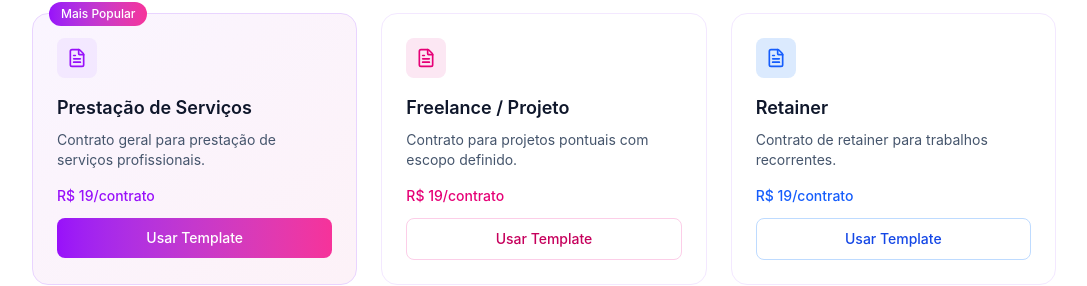
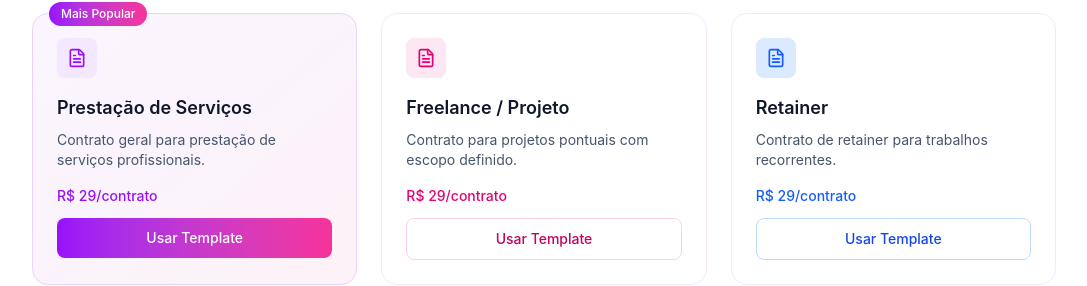
Before and after one commit to alternative-down/contrato-express, a Next.js app: page / in a window 1280 px wide. Shown: the part 1750-2036 px from the top of the page, without its empty margins (96-1183 px from the left). Built offline with nearby package versions, Linux system fonts and the light colour scheme; no server answers; the database is empty.

Commit message:
fix: update all R9 -> R9 per contract across all files
- templates.ts: price 19 -> 29 for all 3 basic templates
- pricing/page.tsx: Avulso R9 -> R9
- page.tsx: template cards R9 -> R9
- termos/page.tsx: Avulso R9 -> R9
- checkout/pack5: comparison text R9 -> R9

```diff
--- a/src/app/checkout/pack5/page.tsx
+++ b/src/app/checkout/pack5/page.tsx
@@ -108,7 +108,7 @@ export default function CheckoutPack5Page() {
                 <span className="text-green-600 font-semibold">Você economiza R$ 16</span>
               </div>
               <div className="mt-1 text-purple-600 font-medium text-sm">
-                R$ 15,80 por contrato (vs R$ 19 no Basic)
+                R$ 15,80 por contrato (vs R$ 29 no Basic)
               </div>
             </div>
 
@@ -188,7 +188,7 @@ export default function CheckoutPack5Page() {
               },
               {
                 q: "O que acontece quando acabarem os créditos?",
-                a: "Você compra outro Pack 5 ou usa o plano por contrato (R$ 19/contrato).",
+                a: "Você compra outro Pack 5 ou usa o plano por contrato (R$ 29/contrato).",
               },
             ].map(({ q, a }) => (
               <details key={q} className="group">
--- a/src/app/page.tsx
+++ b/src/app/page.tsx
@@ -163,7 +163,7 @@ export default function LandingPage() {
               </div>
               <h3 className="text-lg font-semibold text-slate-900 mb-2">Prestação de Serviços</h3>
               <p className="text-slate-600 text-sm">Contrato geral para prestação de serviços profissionais.</p>
-              <div className="mt-4 text-sm font-medium text-purple-600">R$ 19/contrato</div>
+              <div className="mt-4 text-sm font-medium text-purple-600">R$ 29/contrato</div>
               <Link href="/create?template=services" className="mt-3 block w-full py-2.5 rounded-lg bg-gradient-to-r from-purple-600 to-pink-500 text-white font-medium text-center hover:shadow-lg transition-shadow text-sm">
                 Usar Template
               </Link>
@@ -174,7 +174,7 @@ export default function LandingPage() {
               </div>
               <h3 className="text-lg font-semibold text-slate-900 mb-2">Freelance / Projeto</h3>
               <p className="text-slate-600 text-sm">Contrato para projetos pontuais com escopo definido.</p>
-              <div className="mt-4 text-sm font-medium text-pink-600">R$ 19/contrato</div>
+              <div className="mt-4 text-sm font-medium text-pink-600">R$ 29/contrato</div>
               <Link href="/create?template=freelance" className="mt-3 block w-full py-2.5 rounded-lg border border-pink-200 text-pink-700 font-medium text-center hover:bg-pink-50 transition-colors text-sm">
                 Usar Template
               </Link>
@@ -185,7 +185,7 @@ export default function LandingPage() {
               </div>
               <h3 className="text-lg font-semibold text-slate-900 mb-2">Retainer</h3>
               <p className="text-slate-600 text-sm">Contrato de retainer para trabalhos recorrentes.</p>
-              <div className="mt-4 text-sm font-medium text-blue-600">R$ 19/contrato</div>
+              <div className="mt-4 text-sm font-medium text-blue-600">R$ 29/contrato</div>
               <Link href="/create?template=retainer" className="mt-3 block w-full py-2.5 rounded-lg border border-blue-200 text-blue-700 font-medium text-center hover:bg-blue-50 transition-colors text-sm">
                 Usar Template
               </Link>
--- a/src/app/pricing/page.tsx
+++ b/src/app/pricing/page.tsx
@@ -154,7 +154,7 @@ export default function PricingPage() {
               <h2 className="text-lg font-semibold text-slate-900 mb-1">Contrato Avulso</h2>
               <p className="text-slate-500 text-sm mb-4">Pague apenas pelo que precisa</p>
               <div className="mb-6">
-                <span className="text-3xl font-bold text-slate-900">R$ 19</span>
+                <span className="text-3xl font-bold text-slate-900">R$ 29</span>
                 <span className="text-slate-500 text-sm"> / contrato</span>
               </div>
               <ul className="space-y-2 mb-6">
@@ -172,7 +172,7 @@ export default function PricingPage() {
                 </li>
               </ul>
               <Link href="/templates" className="block w-full py-3 text-center border border-purple-200 text-purple-700 font-semibold rounded-xl hover:bg-purple-50 transition text-sm">
-                Comprar por R$ 19
+                Comprar por R$ 29
               </Link>
             </div>
           </div>
--- a/src/app/termos/page.tsx
+++ b/src/app/termos/page.tsx
@@ -41,7 +41,7 @@ export default function TermosPage() {
           <section>
             <h2>3. Planos e Pagamentos</h2>
             <ul>
-              <li><strong>Avulso:</strong> R$ 19/contrato — acesso a todos os templates, download em PDF</li>
+              <li><strong>Avulso:</strong> R$ 29/contrato — acesso a todos os templates, download em PDF</li>
               <li><strong>Mensal:</strong> R$ 79/mês — contratos ilimitados, swap de templates, histórico, suporte prioritário</li>
             </ul>
             <p>Cobranças processadas via Asaas. Assinatura renovada automaticamente. Cancelamento a qualquer momento.</p>
--- a/src/lib/templates.ts
+++ b/src/lib/templates.ts
@@ -8,7 +8,7 @@ export const TEMPLATES = [
     description: 'Contrato geral para prestação de serviços entre prestador e contratante.',
     category: 'Contratos Gerais',
     planType: 'basic',
-    price: 19,
+    price: 29,
     fields: [
       { name: 'prestador_nome', label: 'Nome do Prestador', type: 'text', required: true },
       { name: 'prestador_cpf', label: 'CPF do Prestador', type: 'cpf', required: true },
@@ -67,7 +67,7 @@ CNPJ: [CONTRATANTE_CNPJ]`,
     description: 'Contrato para trabalhos freelancers com definição clara de escopo e prazos.',
     category: 'Trabalho Freelance',
     planType: 'basic',
-    price: 19,
+    price: 29,
     fields: [
       { name: 'freelancer_nome', label: 'Nome do Freelancer', type: 'text', required: true },
       { name: 'freelancer_cpf', label: 'CPF do Freelancer', type: 'cpf', required: true },
@@ -175,7 +175,7 @@ ______________________________
     description: 'Acordo de não divulgação para proteger informações confidenciais.',
     category: 'NDA e Confidencialidade',
     planType: 'basic',
-    price: 19,
+    price: 29,
     fields: [
       { name: 'revelador_nome', label: 'Nome da Parte Reveladora', type: 'text', required: true },
       { name: 'revelador_documento', label: 'CPF ou CNPJ', type: 'text', required: true },
```
